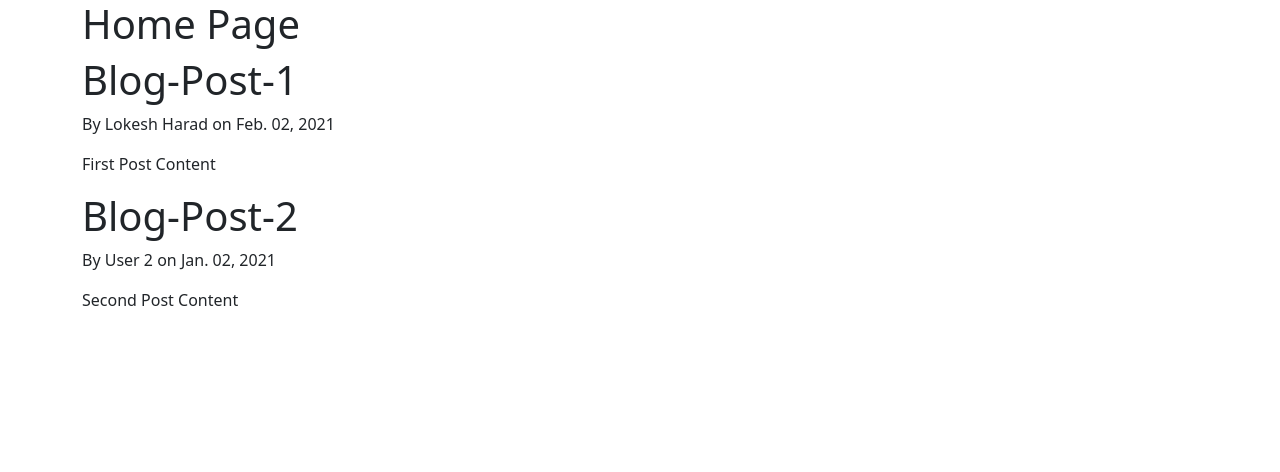
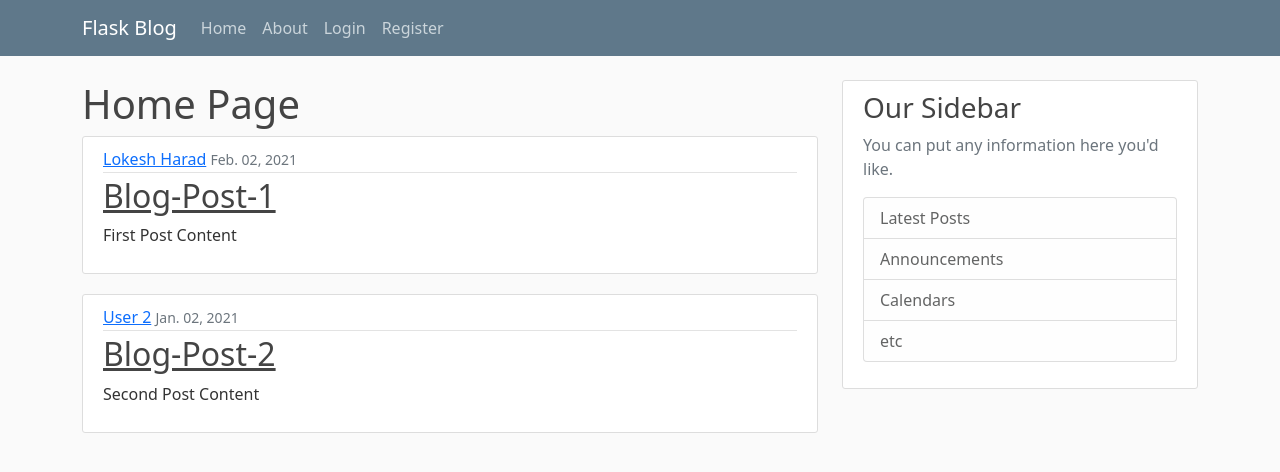
Before and after one commit to lokeshharad/flask_practice, a Flask app: page / in a window 1280 px wide. Shown: the top 472 px of the page. Run offline with Flask 2, Linux system fonts and the light colour scheme; some libraries are stand-ins or nearby versions.

Commit message:
2. Getting started with templates (nav bar) 	a. a nav bar with login, register, home, about added. (navigation html code snipptets corey schefar playlist) 	b. main.html code added to layout.html. 	c. static directory is created and main.css file added to this directory. 	d. url_for function is imported from flask which used to find exact location files. here used to find css file from static directory. 	d. article.html code added to home.html.

```diff
--- a/app.py
+++ b/app.py
@@ -1,4 +1,4 @@
-from flask import Flask, render_template
+from flask import Flask, render_template, url_for
 
 app = Flask(__name__)
 
--- /dev/null
+++ b/static/main.css
@@ -0,0 +1,80 @@
+body {
+    background: #fafafa;
+    color: #333333;
+    margin-top: 5rem;
+  }
+
+  h1, h2, h3, h4, h5, h6 {
+    color: #444444;
+  }
+
+  .bg-steel {
+    background-color: #5f788a;
+  }
+
+  .site-header .navbar-nav .nav-link {
+    color: #cbd5db;
+  }
+
+  .site-header .navbar-nav .nav-link:hover {
+    color: #ffffff;
+  }
+
+  .site-header .navbar-nav .nav-link.active {
+    font-weight: 500;
+  }
+
+  .content-section {
+    background: #ffffff;
+    padding: 10px 20px;
+    border: 1px solid #dddddd;
+    border-radius: 3px;
+    margin-bottom: 20px;
+  }
+
+  .article-title {
+    color: #444444;
+  }
+
+  a.article-title:hover {
+    color: #428bca;
+    text-decoration: none;
+  }
+
+  .article-content {
+    white-space: pre-line;
+  }
+
+  .article-img {
+    height: 65px;
+    width: 65px;
+    margin-right: 16px;
+  }
+
+  .article-metadata {
+    padding-bottom: 1px;
+    margin-bottom: 4px;
+    border-bottom: 1px solid #e3e3e3
+  }
+
+  .article-metadata a:hover {
+    color: #333;
+    text-decoration: none;
+  }
+
+  .article-svg {
+    width: 25px;
+    height: 25px;
+    vertical-align: middle;
+  }
+
+  .account-img {
+    height: 125px;
+    width: 125px;
+    margin-right: 20px;
+    margin-bottom: 16px;
+  }
+
+  .account-heading {
+    font-size: 2.5rem;
+  }
--- a/templates/home.html
+++ b/templates/home.html
@@ -2,8 +2,15 @@
 {% block content %}
     <h1>Home Page</h1>
     {% for post in posts %}
-        <h1>{{ post.title }}</h1>
-        <p>By {{ post.author }} on {{ post.date_posted }}</p>
-        <p>{{ post.content }}</p>
+        <article class="media content-section">
+            <div class="media-body">
+            <div class="article-metadata">
+                <a class="mr-2" href="#">{{ post.author }}</a>
+                <small class="text-muted">{{ post.date_posted }}</small>
+            </div>
+            <h2><a class="article-title" href="#">{{ post.title }}</a></h2>
+            <p class="article-content">{{ post.content }}</p>
+            </div>
+        </article>
     {% endfor %}
 {% endblock content %}
--- a/templates/layout.html
+++ b/templates/layout.html
@@ -8,6 +8,7 @@
     <!-- Bootstrap CSS -->
     <link href="https://cdn.jsdelivr.net/npm/bootstrap@5.0.0-beta1/dist/css/bootstrap.min.css" rel="stylesheet" integrity="sha384-giJF6kkoqNQ00vy+HMDP7azOuL0xtbfIcaT9wjKHr8RbDVddVHyTfAAsrekwKmP1" crossorigin="anonymous">
 
+    <link rel="stylesheet" type="text/css" href="{{ url_for('static', filename='main.css') }}">
     {% if title %}
         <title>{{ title }}</title>
     {% else %}
@@ -15,10 +16,47 @@
     {% endif %}
 </head>
 <body>
-    <div class="container">
-        {% block content %}
-        {% endblock %}
-    </div>
+    <header class="site-header">
+        <nav class="navbar navbar-expand-md navbar-dark bg-steel fixed-top">
+          <div class="container">
+            <a class="navbar-brand mr-4" href="/">Flask Blog</a>
+            <button class="navbar-toggler" type="button" data-toggle="collapse" data-target="#navbarToggle" aria-controls="navbarToggle" aria-expanded="false" aria-label="Toggle navigation">
+              <span class="navbar-toggler-icon"></span>
+            </button>
+            <div class="collapse navbar-collapse" id="navbarToggle">
+              <div class="navbar-nav mr-auto">
+                <a class="nav-item nav-link" href="/">Home</a>
+                <a class="nav-item nav-link" href="/about">About</a>
+              </div>
+              <!-- Navbar Right Side -->
+              <div class="navbar-nav">
+                <a class="nav-item nav-link" href="/login">Login</a>
+                <a class="nav-item nav-link" href="/register">Register</a>
+              </div>
+            </div>
+          </div>
+        </nav>
+      </header>
+      <main role="main" class="container">
+        <div class="row">
+          <div class="col-md-8">
+            {% block content %}{% endblock %}
+          </div>
+          <div class="col-md-4">
+            <div class="content-section">
+              <h3>Our Sidebar</h3>
+              <p class='text-muted'>You can put any information here you'd like.
+                <ul class="list-group">
+                  <li class="list-group-item list-group-item-light">Latest Posts</li>
+                  <li class="list-group-item list-group-item-light">Announcements</li>
+                  <li class="list-group-item list-group-item-light">Calendars</li>
+                  <li class="list-group-item list-group-item-light">etc</li>
+                </ul>
+              </p>
+            </div>
+          </div>
+        </div>
+      </main>
 
     <!-- Optional JavaScript; choose one of the two! -->
 
```
